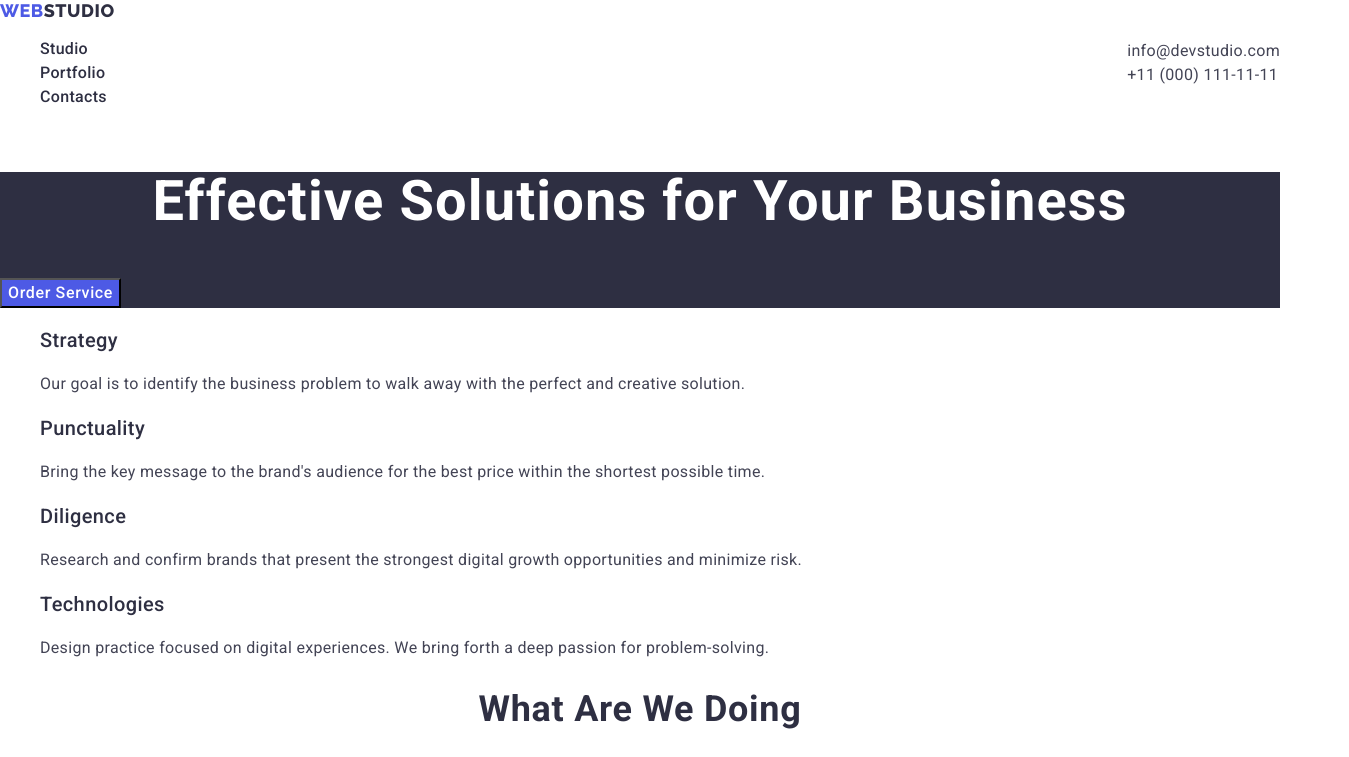
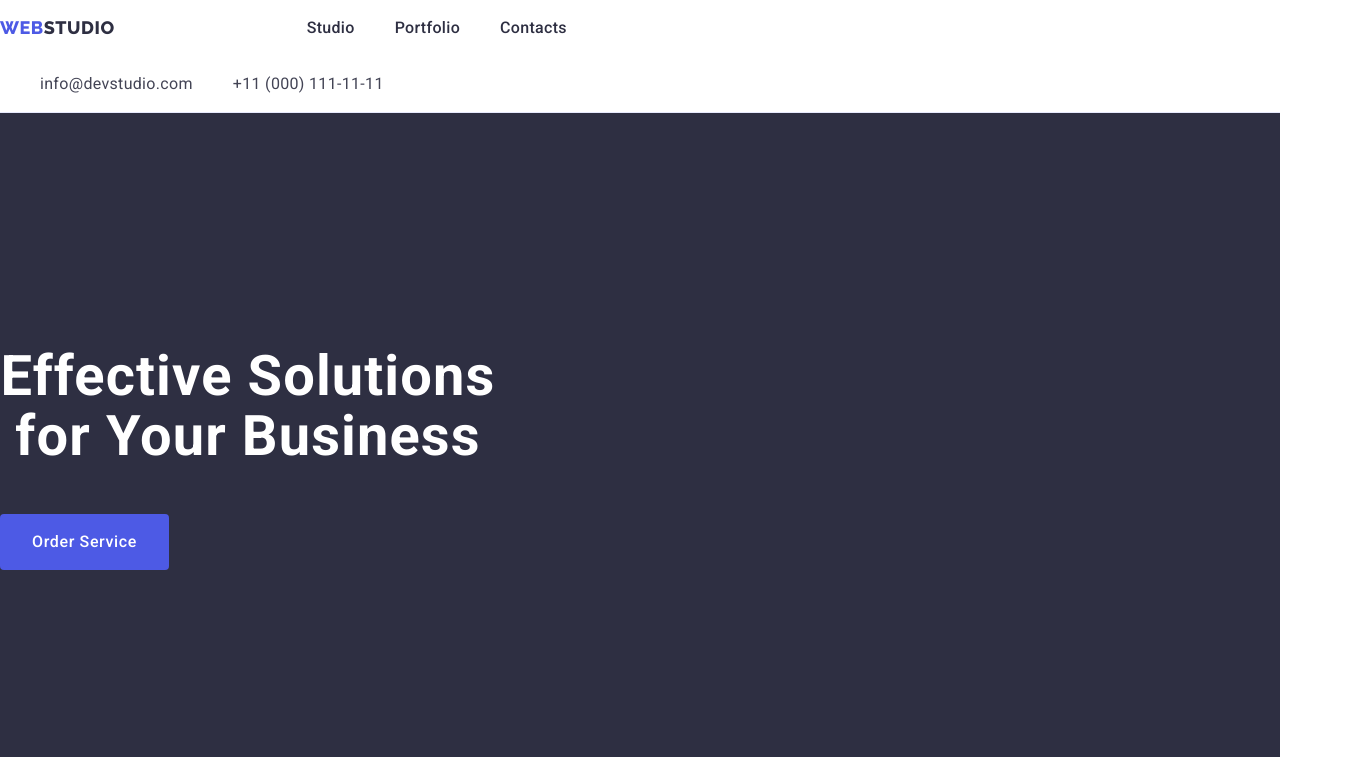
Before and after one commit to KyykMaks/goit-markup-hw-03, a plain HTML site: page index.html in a window 1280 px wide. Shown: the top 757 px of the page, 1349 px wide, since content can reach past the window. Drawn offline with nearby package versions, Linux system fonts and the light colour scheme.

Commit message:
Update flexbox html

```diff
--- a/css/style.css
+++ b/css/style.css
@@ -1,9 +1,12 @@
 body {
   font-family: 'Roboto', sans-serif;
-  color:  var(--navyblue);
+  color: var(--navyblue);
   background-color: var(--white);
   margin: 0;
   padding: 0;
+}
+img {
+  display: block;
 }
 *,
 *::before,
@@ -19,7 +22,10 @@ body {
   --cloud: #f4f4fd;
   --cornflower: #e7e9fc;
 }
-
+.header-nav {
+  display: flex;
+  align-items: center;
+}
 .logo {
   color: var(--iris);
   font-family: 'Raleway', sans-serif;
@@ -28,6 +34,7 @@ body {
   line-height: 1.17;
   letter-spacing: 0.03em;
   text-transform: uppercase;
+  margin-right: 76px;
 }
 .logo-next {
   color: var(--navyblue);
@@ -36,6 +43,7 @@ body {
   font-weight: 800;
   line-height: 1.17;
   letter-spacing: 0.03em;
+  margin-right: 76px;
 }
 .logo-studio {
   color: var(--cloud);
@@ -44,10 +52,14 @@ body {
   font-weight: 800;
   line-height: 1.17;
   letter-spacing: 0.03em;
+  margin-right: 76px;
 }
 .menu.link:hover,
 .menu.link:focus {
   color: var(--ocean);
+}
+.boxs {
+  border-bottom: 1px solid #e7e9fc;
 }
 .menu {
   color: var(--navyblue);
@@ -55,6 +67,12 @@ body {
   font-weight: 500;
   line-height: 24px;
   letter-spacing: 0.02em;
+  padding: 24px 0 24px;
+}
+.menu-list {
+  display: flex;
+  gap: 40px;
+  margin-right: 0 40px 0;
 }
 
 .list {
@@ -66,11 +84,16 @@ body {
 .address-list {
   color: var(--slate);
   font-size: 16px;
-  font-style: normal;
   font-weight: 400;
   line-height: 24px; /* 150% */
   letter-spacing: 0.02em;
 }
+.address-item {
+  display: flex;
+  gap: 40px;
+  margin-right: 40px 0;
+}
+
 .address-list.link:hover,
 .address-list.link:focus {
   color: var(--ocean);
@@ -86,12 +109,9 @@ body {
 }
 .section {
   background: var(--navyblue);
+  padding: 188px 0 188px;
 }
 .container {
-  display: flex;
-  flex-wrap: nowrap;
-  justify-content: space-between;
-  align-items: center;
 }
 .section-our-team {
   background-color: var(--cloud);
@@ -115,6 +135,7 @@ body {
   font-weight: 700;
   line-height: 1.07; /* 107.143% */
   letter-spacing: 0.02em;
+  max-width: 496px;
 }
 .button-all {
   background: var(--cloud);
@@ -141,11 +162,20 @@ body {
   line-height: 24px; /* 150% */
   letter-spacing: 0.04em;
   cursor: pointer;
+  display: block;
+  min-width: 169px;
+  height: 56px;
+  border: none;
+  border-radius: 4px;
 }
 .button:hover,
 .button:focus {
   background-color: var(--ocean);
 }
+.section-advantages {
+  padding: 120px 0 120px;
+}
+
 .name-list {
   background-color: var(--white);
 }
--- a/index.html
+++ b/index.html
@@ -18,11 +18,11 @@
       referrerpolicy="no-referrer"
     />
     <link rel="stylesheet" href="./css/style.css" />
-
   </head>
   <body>
     <header>
-      <div class="container"><nav>
+      <div class="boxs">
+        <nav class="header-nav">
           <a class="logo link" href="./index.html"
             >Web<span class="logo-next">Studio</span></a
           >
@@ -33,7 +33,7 @@
           </ul>
         </nav>
         <address class="address">
-        <ul class="address-list list">
+          <ul class="address-item list">
             <li>
               <a class="address-list link" href="mailto:info@devstudio.com"
                 >info@devstudio.com</a
@@ -45,22 +45,25 @@
               >
             </li>
           </ul>
-      </address></div>
+        </address>
+      </div>
     </header>
     <main>
       <section class="section">
+        <div class="container">
           <h1 class="main">Effective Solutions for Your Business</h1>
           <button class="button" type="button">Order Service</button>
+        </div>
       </section>
-      <section>
+      <section class="section-advantages">
+        <div class="container">
           <h2 class="visually-hidden">Advantages</h2>
-        </iv>
           <ul class="name-advantages-list list">
             <li>
               <h3 class="name-advantages">Strategy</h3>
               <p class="name-paragrah">
-              Our goal is to identify the business problem to walk away with the
-              perfect and creative solution.
+                Our goal is to identify the business problem to walk away with
+                the perfect and creative solution.
               </p>
             </li>
             <li>
@@ -86,13 +89,15 @@
               </p>
             </li>
           </ul>
+        </div>
       </section>
       <!--sectiontwo-->
       <section>
         <h2 class="name-h">What are we doing</h2>
 
         <ul class="name-h-list list">
-         <div class="imagen"> <li>
+          <div class="imagen">
+            <li>
               <div class="">
                 <img
                   src="./images/Rectangle.jpg"
@@ -103,7 +108,12 @@
               </div>
             </li>
             <li>
-            <img src="./images/images.jpg" alt="tel" width="360" height="360" />
+              <img
+                src="./images/images.jpg"
+                alt="tel"
+                width="360"
+                height="360"
+              />
             </li>
             <li>
               <div class="">
@@ -114,13 +124,14 @@
                   height="360"
                 />
               </div>
-          </li></div>
+            </li>
+          </div>
         </ul>
       </section>
       <section class="section-our-team">
         <h2 class="name-h">Our Team</h2>
         <ul class="list">
-          <div class="imagen"><li class="name-list">
+          <li class="name-list">
             <img src="./images/img.jpg" alt="Mark" width="264" height="260" />
             <h3 class="name-advantages">Mark Guerrero</h3>
             <p class="name-studio">Product Designer</p>
@@ -136,7 +147,6 @@
             <p class="name-studio">Marketing</p>
           </li>
           <li class="name-list">
-            <div class="imagen">
             <img
               src="./images/man(1).jpg"
               alt="man(1)"
@@ -145,20 +155,20 @@
             />
             <h3 class="name-advantages">Daniel Wilson</h3>
             <p class="name-studio">UI Designer</p>
-            </div>
-          </div>
           </li>
         </ul>
       </section>
     </main>
     <footer class="list">
+      <div class="boxs">
         <a class="logo link" href="./index.html"
           >Web<span class="logo-studio">Studio</span></a
         >
         <p class="footer-paragrah">
-        Increase the flow of customers and sales for your business with digital
-        marketing & growth solutions.
+          Increase the flow of customers and sales for your business with
+          digital marketing & growth solutions.
         </p>
+      </div>
     </footer>
   </body>
 </html>
```
Also changed, not shown: portfolio.html (+11 -5 lines). Lines whose indentation alone changed are shown as unchanged.
